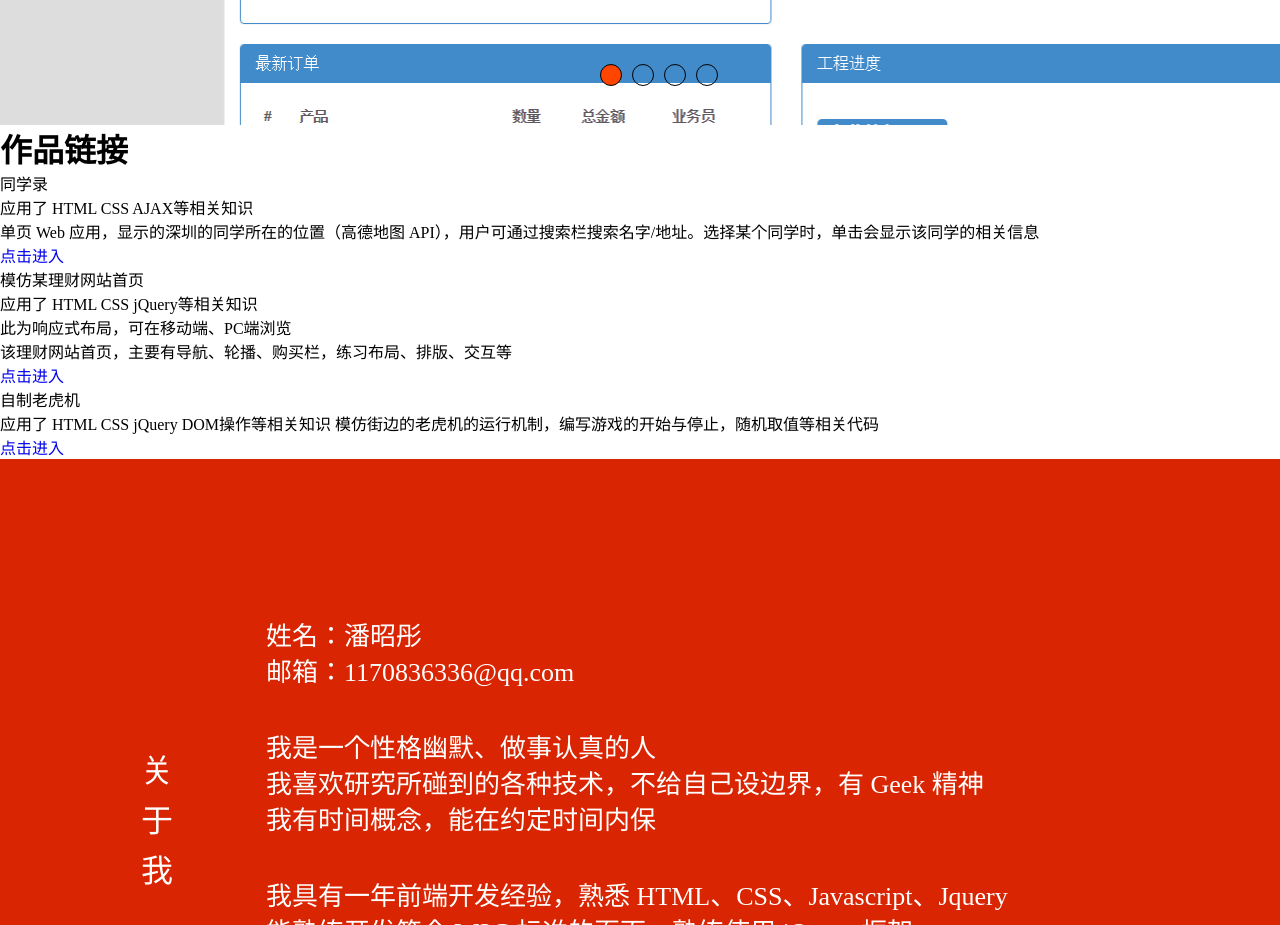
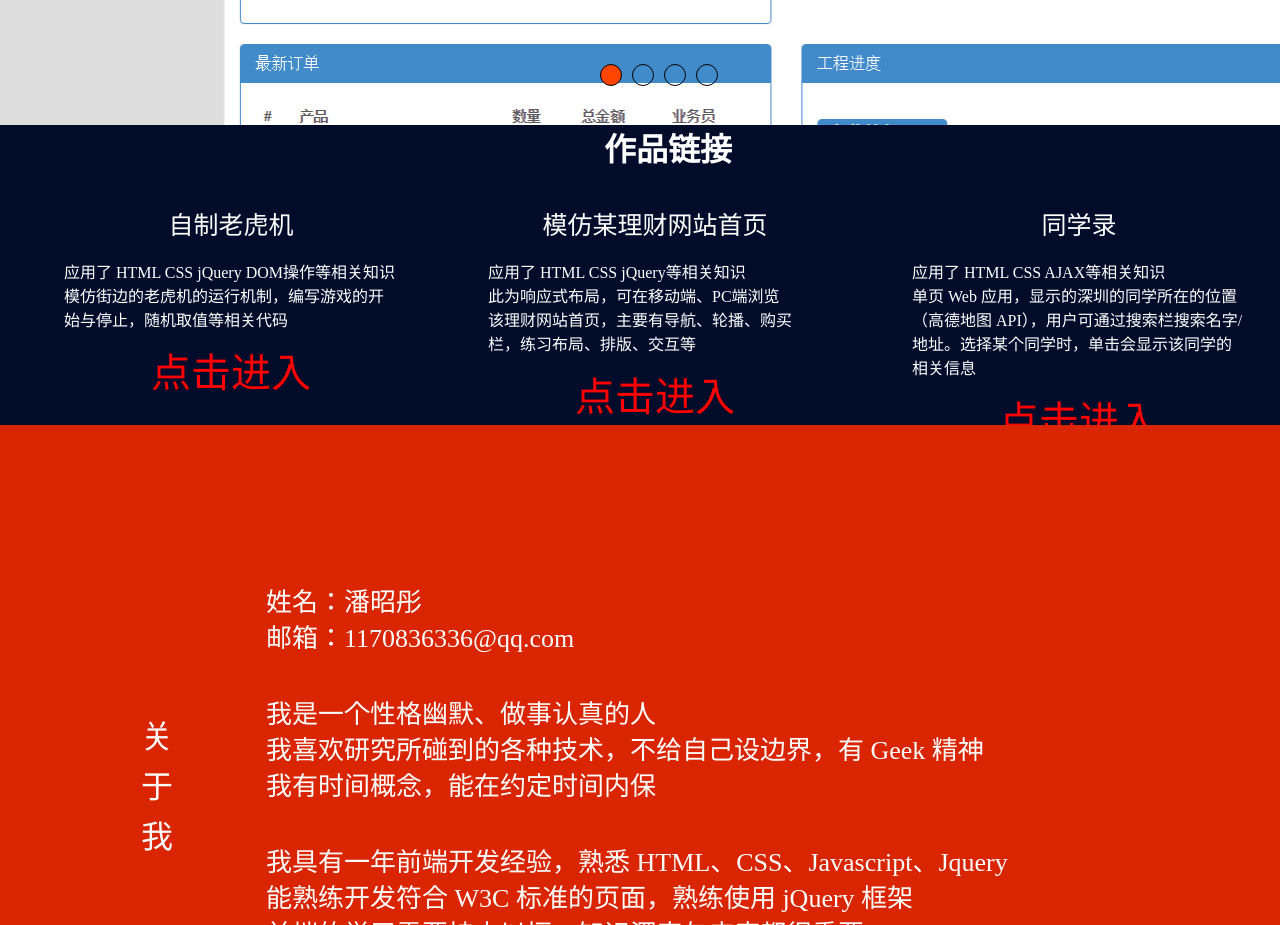
Before and after one commit to Kell9527/about-me, a plain HTML site: page index.html in a window 1280 px wide. Shown: the part 2740-3665 px from the top of the page. Drawn offline with Linux system fonts and the light colour scheme.

Commit message:
Update css.css

```diff
--- a/css.css
+++ b/css.css
@@ -436,6 +436,39 @@ a{
 }
 
 
+.zuopindizhi{
+    color: white;
+    background-color: #010c2b;
+    height: 300px;
+    width:1336px;
+    margin: 0 auto;
+}
+.zuopindizhi h1{
+   text-align: center;
+    line-height: 50px;
+}
+.zuopindizhi p{
+    float: right;
+    width: 25%;
+    margin-right: 90px;
+    margin-top: 30px;
+}
+.zuopindizhi span{
+    font-size: 25px;
+    text-align: center;
+    display: block;
+}
+.zuopindizhi a{
+    text-align: center;
+    display: block;
+    margin-top: 10px;
+    color: red;
+    font-size: 40px;
+}
+.zuopindizhi a:hover{
+    color: #00aaee;
+}
+
 
 
 
```
